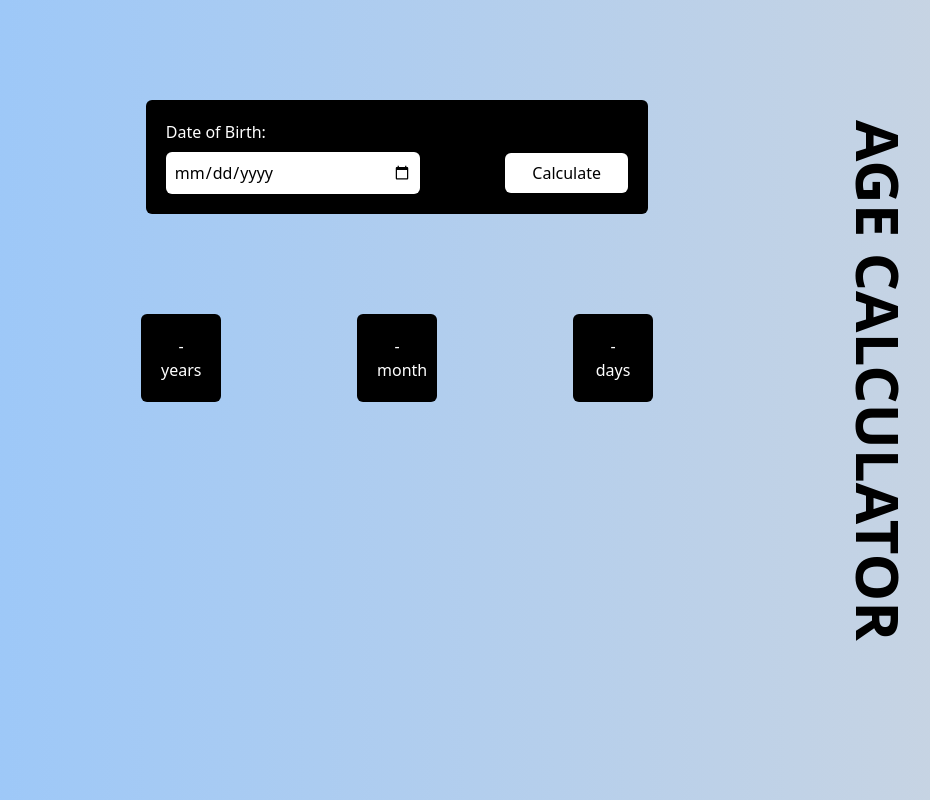
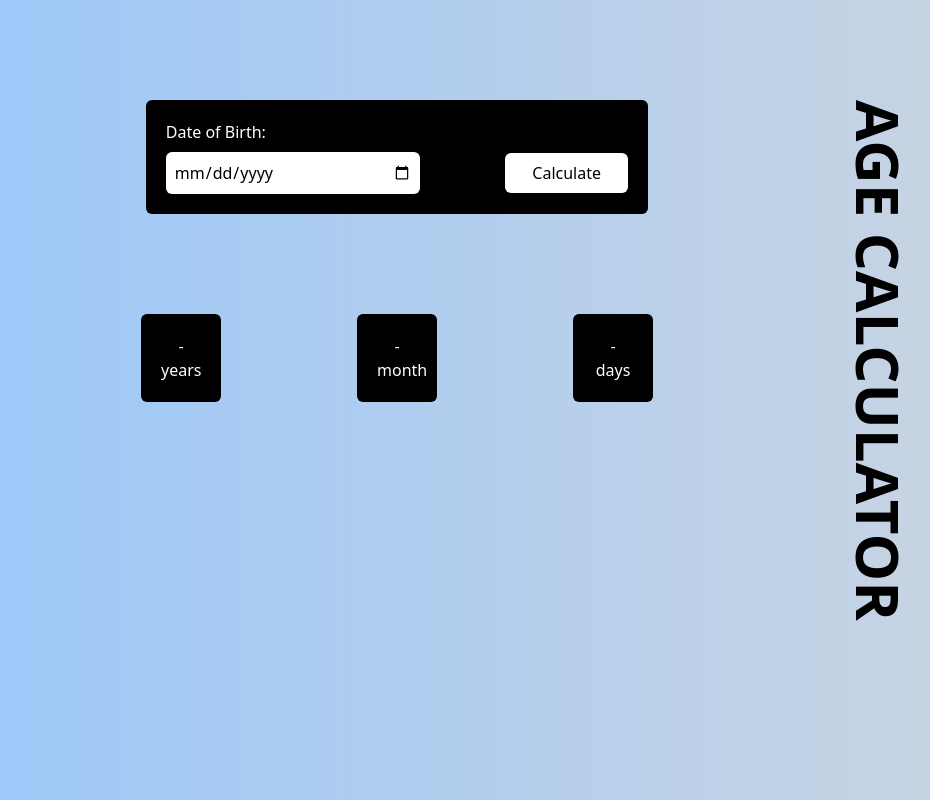
Before and after one commit to Sainkee/age-calculator, a plain HTML site: page index.html in a window 1280 px wide. Shown: the whole page, without its empty margins (243-1173 px from the left). Drawn offline with Linux system fonts and the light colour scheme.

```diff
--- a/index.html
+++ b/index.html
@@ -7,7 +7,7 @@
     <link rel="stylesheet" href="output.css" />
   </head>
   <body class="bg-gradient-to-r from-blue-300 to-slate-300">
-    <div class="md:absolute md:right-[10%] md:top-[15%] text-center">
+    <div class="md:absolute md:right-[10%] md:top-[100px] text-center">
       <h1 class="sm:text-6xl text-4xl title font-semibold">AGE CALCULATOR</h1>
     </div>
     <div>
```
Also changed, not shown: output.css.
